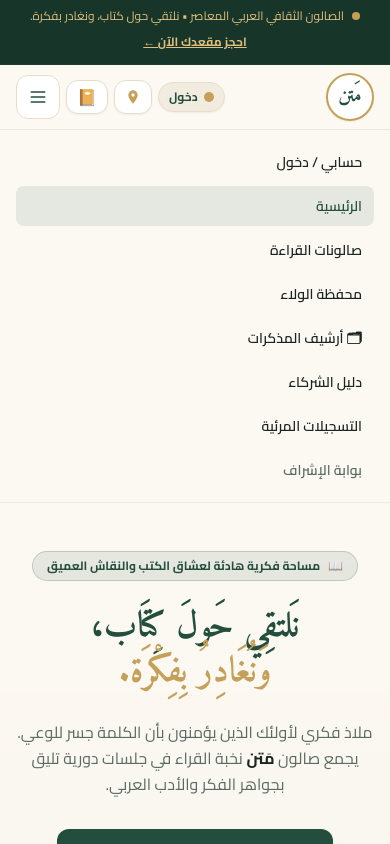
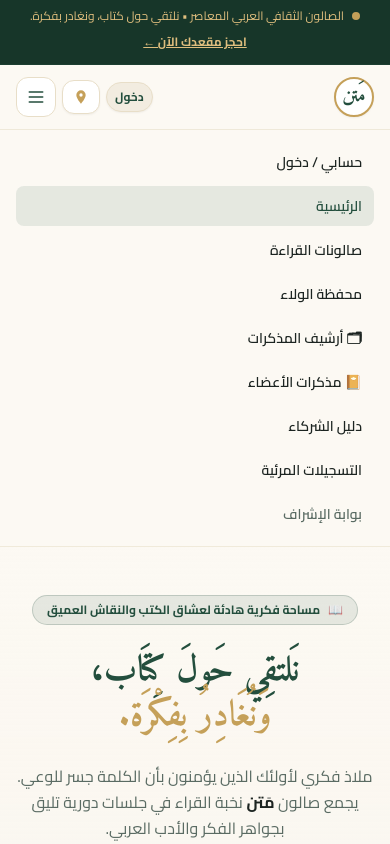
Before and after one commit to sawwari20301/M, a plain HTML site: page index.html in a window 390 px wide. Both pictures are taken after a click on the button 38 px from the left and 97 px from the top of the page. Shown: the top 844 px of the page. Drawn offline with Linux system fonts and the light colour scheme.

Commit message:
Add files via upload

```diff
--- a/index.html
+++ b/index.html
@@ -11,8 +11,8 @@
         a:focus-visible, button:focus-visible { outline: 2px solid #c5a059; outline-offset: 2px; border-radius: 6px; }
     </style>
     <title>نادي مَتن للقراءة والحوار | البوابة الرئيسية</title>
-    <link rel="stylesheet" href="fonts.css?v=37">
-    <link rel="stylesheet" href="styles.css?v=37">
+    <link rel="stylesheet" href="fonts.css?v=39">
+    <link rel="stylesheet" href="styles.css?v=39">
     <style>header.sticky{position:-webkit-sticky;position:sticky}</style>
 </head>
 <body class="matn-viewport min-h-screen flex flex-col bg-matn-cream text-matn-charcoal font-cairo">
@@ -28,7 +28,7 @@
     <header class="matn-safe-top sticky top-0 z-50 bg-matn-cream/95 backdrop-blur-md border-b border-matn-sand/60">
         <div class="max-w-7xl mx-auto px-4 sm:px-6 lg:px-8 h-16 md:h-20 flex items-center justify-between gap-4">
             <a href="index.html" class="flex items-center gap-3 shrink-0">
-                <span class="w-12 h-12 rounded-full border-2 border-matn-gold flex items-center justify-center bg-white shadow-sm">
+                <span class="w-10 h-10 sm:w-12 sm:h-12 rounded-full border-2 border-matn-gold flex items-center justify-center bg-white shadow-sm">
                     <span class="font-amiri font-bold text-matn-emerald text-xl leading-none">مَتن</span>
                 </span>
                 <span class="hidden sm:block">
@@ -48,11 +48,11 @@
 
             <div class="flex items-center gap-1.5 sm:gap-3 shrink-0">
                 <div class="relative shrink-0">
-                    <button type="button" id="bellBtn" data-action="bell" title="التنبيهات" aria-label="التنبيهات" class="hidden relative w-9 h-9 rounded-full bg-matn-creamDark border border-matn-sand text-sm shadow-sm hover:border-matn-gold transition">🔔<span id="bellCount" class="hidden absolute -top-1 -left-1 bg-red-600 text-white text-[9px] font-bold rounded-full min-w-[16px] h-4 flex items-center justify-center px-1"></span></button>
+                    <button type="button" id="bellBtn" data-action="bell" title="التنبيهات" aria-label="التنبيهات" class="hidden relative w-8 h-8 sm:w-9 sm:h-9 rounded-full bg-matn-creamDark border border-matn-sand text-xs sm:text-sm shadow-sm hover:border-matn-gold transition">🔔<span id="bellCount" class="hidden absolute -top-1 -left-1 bg-red-600 text-white text-[9px] font-bold rounded-full min-w-[16px] h-4 flex items-center justify-center px-1"></span></button>
                     <div id="bellMenu" class="hidden absolute left-0 mt-2 w-[19rem] max-w-[calc(100vw-2rem)] bg-white border border-matn-sand rounded-2xl shadow-xl p-3 z-50 text-right"></div>
                 </div>
-                <a href="account.html" id="acctChip" title="حسابي" class="flex items-center gap-1.5 sm:gap-2 bg-matn-creamDark border border-matn-sand px-2.5 sm:px-3.5 py-1.5 rounded-full text-xs font-bold text-matn-emerald shadow-sm hover:border-matn-gold transition whitespace-nowrap">
-                    <span class="w-2.5 h-2.5 rounded-full bg-matn-gold shrink-0"></span>
+                <a href="account.html" id="acctChip" title="حسابي" class="flex items-center gap-1.5 sm:gap-2 bg-matn-creamDark border border-matn-sand px-2 sm:px-3.5 py-1.5 rounded-full text-xs font-bold text-matn-emerald shadow-sm hover:border-matn-gold transition whitespace-nowrap">
+                    <span class="hidden sm:block w-2.5 h-2.5 rounded-full bg-matn-gold shrink-0"></span>
                     <span data-matn-points>دخول</span>
                 </a>
                 <a href="booking.html" class="hidden sm:inline-block bg-matn-emerald hover:bg-matn-emeraldLight text-white px-5 py-2.5 rounded-xl text-sm font-bold shadow-md hover:shadow-lg transition">انضم لصالون</a>
@@ -63,13 +63,13 @@
                     </button>
                     <div id="branchesMenu" class="hidden absolute top-full left-0 mt-2 w-72 max-w-[85vw] max-h-80 overflow-auto bg-white border border-matn-sand rounded-2xl shadow-xl p-2 space-y-1" data-branches-menu></div>
                 </div>
-                <div class="relative">
+                <div class="relative hidden sm:block">
                     <button type="button" data-action="toggle-diaries" aria-haspopup="true" class="flex items-center gap-1 sm:gap-1.5 bg-white border border-matn-sand px-2.5 sm:px-3 py-2 rounded-xl text-xs font-bold text-matn-emerald shadow-sm hover:border-matn-gold transition">
                         <span class="text-base leading-none">📔</span> <span class="hidden sm:inline">المذكرات</span> <span class="hidden sm:inline text-[10px] text-matn-muted">▾</span>
                     </button>
                     <div id="diaryMenu" class="hidden absolute top-full left-0 mt-2 w-72 max-w-[85vw] max-h-80 overflow-auto bg-white border border-matn-sand rounded-2xl shadow-xl p-2 space-y-1 text-right" data-diary-menu></div>
                 </div>
-                <button id="menuBtn" type="button" aria-label="القائمة" aria-controls="mobileNav" aria-expanded="false" class="lg:hidden w-11 h-11 flex items-center justify-center rounded-xl border border-matn-sand bg-white text-matn-emerald">
+                <button id="menuBtn" type="button" aria-label="القائمة" aria-controls="mobileNav" aria-expanded="false" class="lg:hidden w-10 h-10 sm:w-11 sm:h-11 flex items-center justify-center rounded-xl border border-matn-sand bg-white text-matn-emerald shrink-0">
                     <svg xmlns="http://www.w3.org/2000/svg" class="w-5 h-5" fill="none" viewBox="0 0 24 24" stroke="currentColor" stroke-width="2"><path stroke-linecap="round" stroke-linejoin="round" d="M4 6h16M4 12h16M4 18h16"/></svg>
                 </button>
             </div>
@@ -81,6 +81,7 @@
             <a href="booking.html" class="block px-3 py-2.5 rounded-lg hover:bg-matn-creamDark transition">صالونات القراءة</a>
             <a href="wallet.html" class="block px-3 py-2.5 rounded-lg hover:bg-matn-creamDark transition">محفظة الولاء</a>
             <a href="archive.html" class="block px-3 py-2.5 rounded-lg hover:bg-matn-creamDark transition">🗂 أرشيف المذكرات</a>
+            <a href="account.html#diary" class="block px-3 py-2.5 rounded-lg hover:bg-matn-creamDark transition">📔 مذكرات الأعضاء</a>
             <a href="partners.html" class="block px-3 py-2.5 rounded-lg hover:bg-matn-creamDark transition">دليل الشركاء</a>
             <a href="recordings.html" class="block px-3 py-2.5 rounded-lg hover:bg-matn-creamDark transition">التسجيلات المرئية</a>
             <a href="admin.html" class="block px-3 py-2.5 rounded-lg hover:bg-matn-creamDark transition text-matn-muted">بوابة الإشراف</a>
@@ -209,12 +210,12 @@
                 <a href="admin.html" class="block py-1.5 text-white/70 hover:text-white transition">بوابة الإشراف</a>
             </div>
         </div>
-        <div class="border-t border-matn-emerald/60 py-4 text-center text-[11px] text-white/60">© 2026 نادي مَتن للقراءة والحوار. نَلْتَقِي حَولَ كِتَاب.. وَنُغَادِرُ بِفِكْرَة.</div>
+        <div class="border-t border-matn-emerald/60 py-4 text-center text-[11px] text-white/60">© 2026 نادي مَتن للقراءة والحوار. نَلْتَقِي حَولَ كِتَاب.. وَنُغَادِرُ بِفِكْرَة. <span class="text-white/40">· الإصدار 39</span></div>
     </footer>
 
-    <script src="cloud-config.js?v=37" defer></script>
-    <script src="cloud.js?v=37" defer></script>
-    <script src="app.js?v=37" defer></script>
+    <script src="cloud-config.js?v=39" defer></script>
+    <script src="cloud.js?v=39" defer></script>
+    <script src="app.js?v=39" defer></script>
     <script>
         (function () {
             var btn = document.getElementById('menuBtn');
```
Also changed, not shown: account.html (+13 -12 lines), admin.html (+13 -12 lines), archive.html (+13 -12 lines), booking.html (+13 -12 lines), partners.html (+13 -12 lines), recordings.html (+13 -12 lines), wallet.html (+13 -12 lines), styles.css.
